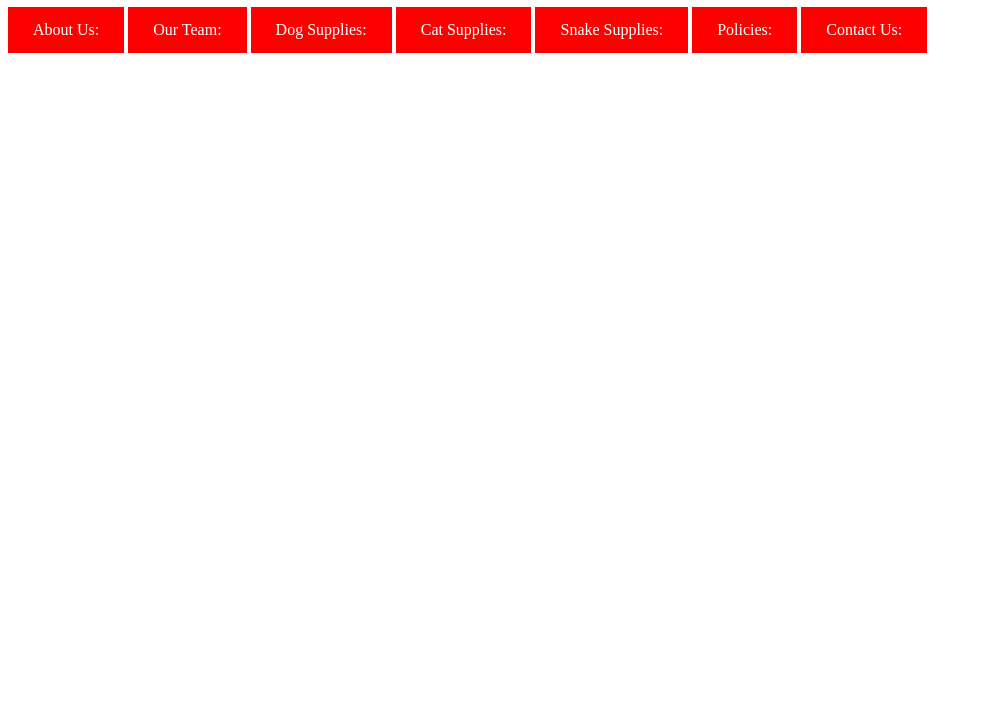
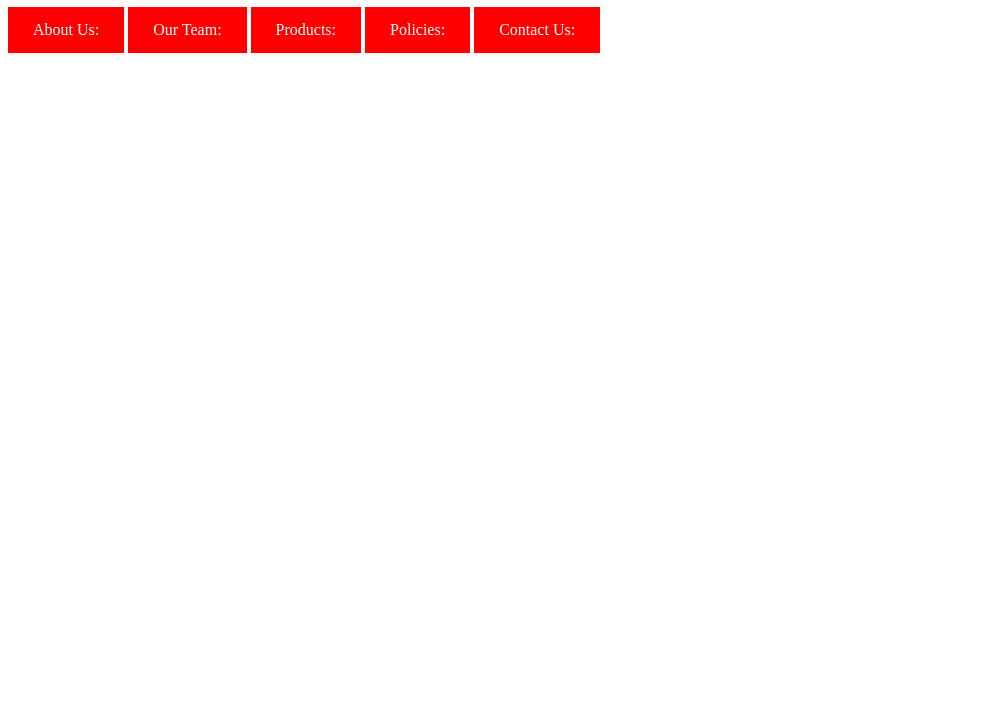
Before and after one commit to elesliegithub/admn410, a plain HTML site: page index.html in a window 1280 px wide. Shown: the part 73-800 px from the top of the page, without its empty margins (0-982 px from the left). Drawn offline with Linux system fonts and the light colour scheme.

Commit message:
Add files via upload

```diff
--- a/index.html
+++ b/index.html
@@ -85,70 +85,12 @@ a:active {
 </head>
 <body>
 
-<a href="dog_supplies.html" target="_blank">Dog Supplies:</a>
-
-</body>
-</html>
-
-<!DOCTYPE html>
-<html>
-<head>
-<style>
-a:link, a:visited {
-    background-color: red;
-    color: white;
-    padding: 14px 25px;
-    text-align: center;
-    text-decoration: none;
-    display: inline-block;
-}
-
-
-a:active {
-    background-color: blue
-}
-</style>
-</head>
-<body>
-
-<a href="cat_supplies.html" target="_blank">Cat Supplies:</a>
-
-</body>
-</html>
-
-</body>
-</html>
-
-<!DOCTYPE html>
-<html>
-<head>
-<style>
-a:link, a:visited {
-    background-color: red;
-    color: white;
-    padding: 14px 25px;
-    text-align: center;
-    text-decoration: none;
-    display: inline-block;
-}
-
-
-a:active {
-    background-color: blue
-}
-</style>
-</head>
-<body>
-
-<a href="snake_supplies.html" target="_blank">Snake Supplies:</a>
+<a href="products.html" target="_blank">Products:</a>
 
 </body>
 </html>
 
 
-
-</body>
-</html>
 
 <!DOCTYPE html>
 <html>
```
